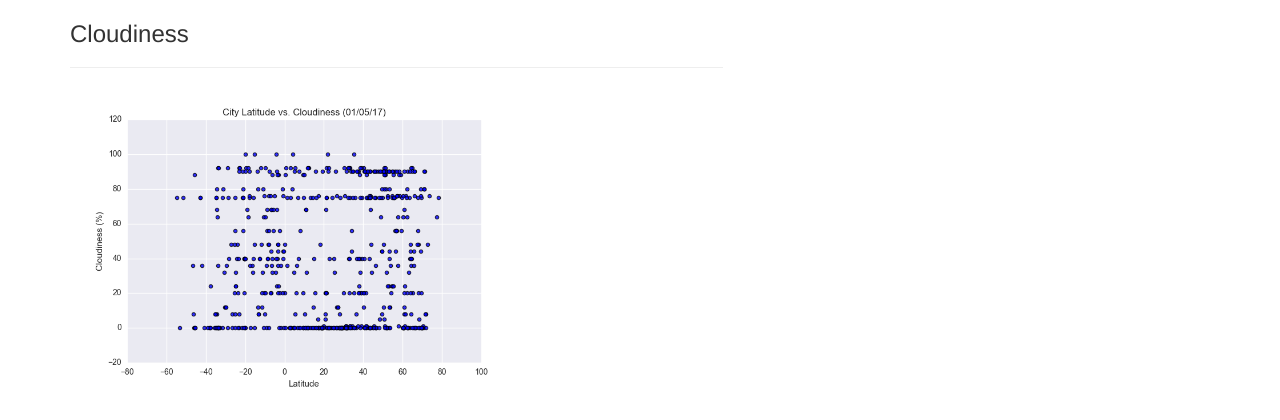
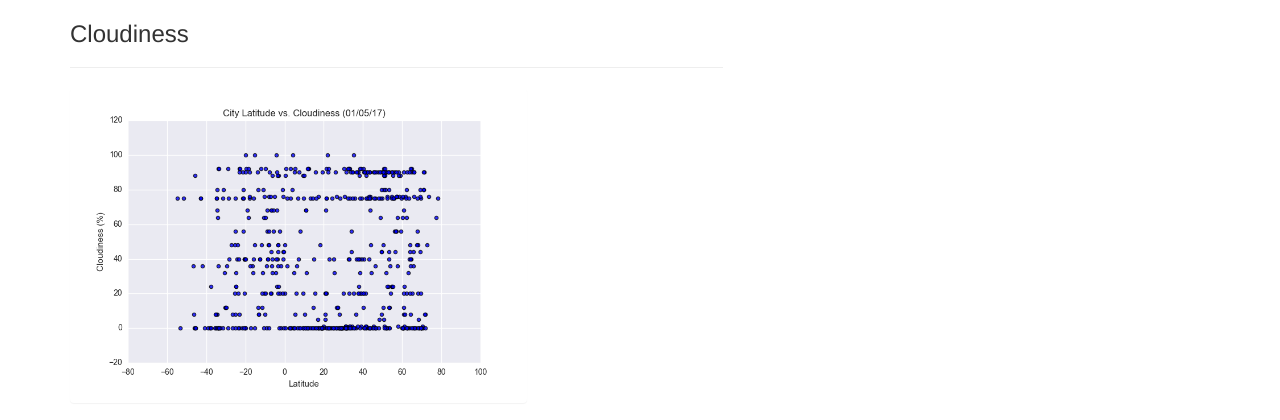
Before and after one commit to leslybohuchot/HTML, a plain HTML site: page cloudiness.html in a window 1280 px wide. Shown: the part 76-496 px from the top of the page. Drawn offline with nearby package versions, Linux system fonts and the light colour scheme.

Commit message:
Update cloudiness.html

```diff
--- a/cloudiness.html
+++ b/cloudiness.html
@@ -54,7 +54,7 @@
                         <div class="box">
                             <h3 class = "Title">Cloudiness</h3>
                             <hr>
-                            <img src="resources/assets/images/Fig3.png" alt="Cloudiness">
+                            <img class = "panel" src="resources/assets/images/Fig3.png" alt="Cloudiness">
                             <p>
                                 The data on cloudiness as shown above
                             </p>
```
